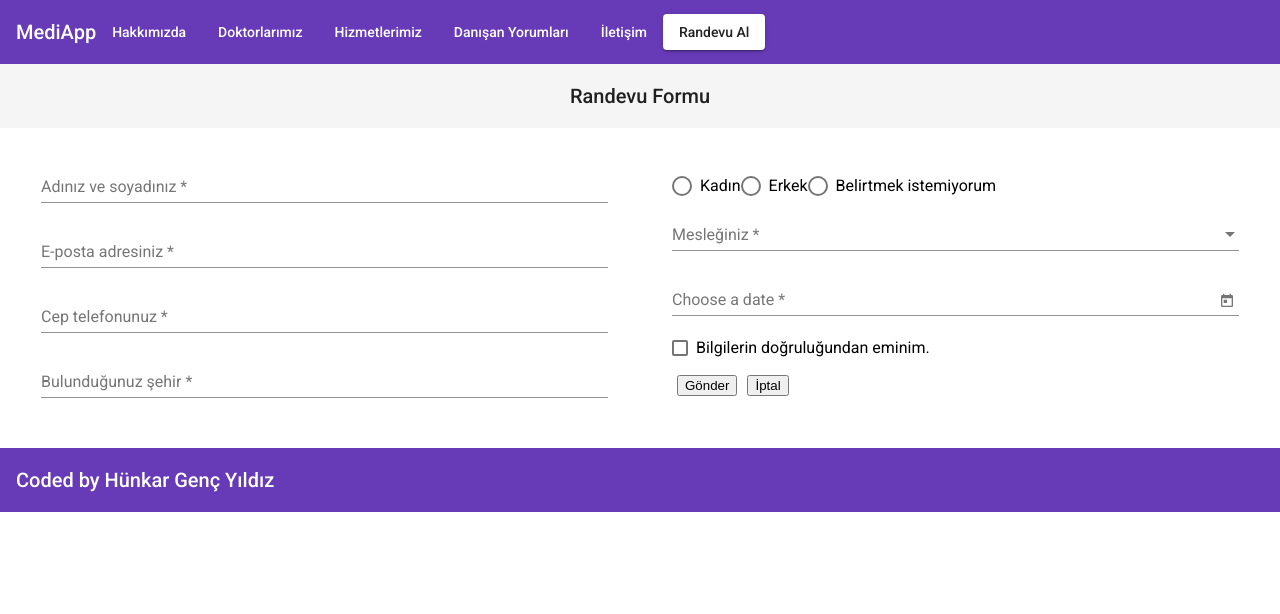
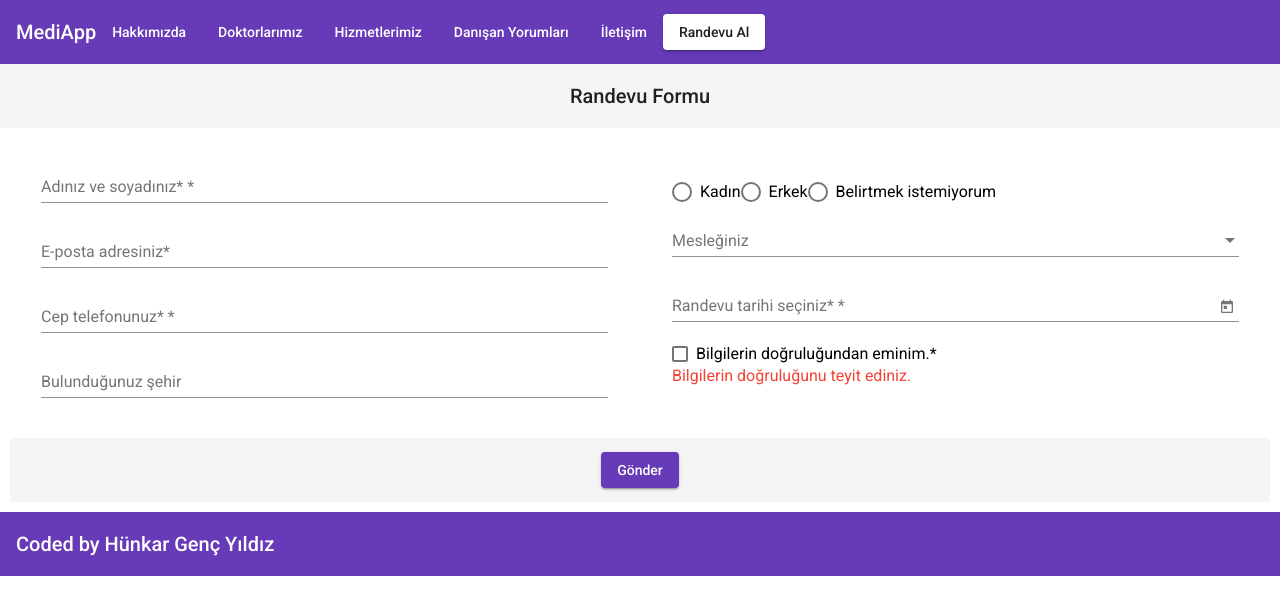
Before and after one commit to hunkargenc/medi-app, an Angular app: page /appointment-form in a window 1280 px wide. Shown: the top 614 px of the page. Built offline with nearby package versions, Linux system fonts and the light colour scheme.

Commit message:
appointment form validators added

```diff
--- a/src/libs/main-module/containers/appointment-form-container/appointment-form-container.component.html
+++ b/src/libs/main-module/containers/appointment-form-container/appointment-form-container.component.html
@@ -17,22 +17,27 @@
           <input
             formControlName="fullName"
             matInput
-            placeholder="Adınız ve soyadınız"
+            placeholder="Adınız ve soyadınız*"
           />
+          <mat-error>Bu alan zorunlu.</mat-error>
         </mat-form-field>
         <mat-form-field>
           <input
             formControlName="email"
             matInput
-            placeholder="E-posta adresiniz"
+            placeholder="E-posta adresiniz*"
           />
+          <mat-error>Geçersiz e-posta.</mat-error>
         </mat-form-field>
         <mat-form-field>
           <input
             formControlName="mobile"
             matInput
-            placeholder="Cep telefonunuz"
+            placeholder="Cep telefonunuz*"
           />
+          <mat-error>Bu alan zorunlu ve minimum 8 karakter olmalıdır.</mat-error>
+          <!-- <mat-error *ngIf="controls[mobile].errors?required">Bu alan zorunlu.</mat-error>
+          <mat-error *ngIf="controls[mobile].errors?minlength">Minimum 8 karakter olmalıdır.</mat-error> -->
         </mat-form-field>
         <mat-form-field>
           <input
@@ -61,7 +66,7 @@
           </mat-select>
         </mat-form-field>
         <!-- <mat-form-field> -->
-          <!-- <input
+        <!-- <input
             formControlName="appointmentDate"
             matInput
             [matDatepicker]="picker"
@@ -71,25 +76,43 @@
             matSuffix
             [for]="picker"
           ></mat-datepicker-toggle> -->
-          <!-- <mat-datepicker #picker></mat-datepicker> -->
+        <!-- <mat-datepicker #picker></mat-datepicker> -->
         <!-- </mat-form-field> -->
         <mat-form-field>
-          <input matInput formControlName="appointmentDate" [matDatepicker]="picker" placeholder="Choose a date">
-          <mat-datepicker-toggle matSuffix [for]="picker"></mat-datepicker-toggle>
+          <input
+            matInput
+            formControlName="appointmentDate"
+            [matDatepicker]="picker"
+            placeholder="Randevu tarihi seçiniz*"
+          />
+          <mat-datepicker-toggle
+            matSuffix
+            [for]="picker"
+          ></mat-datepicker-toggle>
           <mat-datepicker #picker></mat-datepicker>
         </mat-form-field>
         <div class="add-bottom-padding">
-          <mat-checkbox formControlName="isSure">Bilgilerin doğruluğundan eminim.</mat-checkbox>
+          <mat-checkbox formControlName="isSure"
+            >Bilgilerin doğruluğundan eminim.*</mat-checkbox
+          >
+          <mat-error>Bilgilerin doğruluğunu teyit ediniz.</mat-error>
         </div>
-        <div class="button-row">
+        <!-- <div class="button-row">
           <button mat-raised-button-color="primary" type="submit">
             Gönder
           </button>
           <button mat-raised-button-color="warn">İptal</button>
-        </div>
+        </div> -->
       </div>
     </mat-grid-tile>
   </mat-grid-list>
+  <div class="container">
+    <mat-toolbar>
+      <span class="fill-remaining-space"></span>
+      <button mat-raised-button color="primary" type="submit">Gönder</button>
+      <span class="fill-remaining-space"></span>
+    </mat-toolbar>
+  </div>
 </form>
 
 <app-footer></app-footer>
--- a/src/libs/main-module/containers/appointment-form-container/appointment-form-container.component.ts
+++ b/src/libs/main-module/containers/appointment-form-container/appointment-form-container.component.ts
@@ -13,11 +13,11 @@ export class AppointmentFormContainerComponent implements OnInit {
 
   appointmentForm = this.formBuilder.group({
     fullName: this.formBuilder.control(null, [Validators.required]),
-    email: this.formBuilder.control(null, [Validators.required]),
-    mobile: this.formBuilder.control(null, [Validators.required]),
-    city: this.formBuilder.control(null, [Validators.required]),
-    sex: this.formBuilder.control(null, [Validators.required]),
-    job: this.formBuilder.control(null, [Validators.required]),
+    email: this.formBuilder.control(null, [Validators.email]),
+    mobile: this.formBuilder.control(null, [Validators.required, Validators.minLength(8)]),
+    city: this.formBuilder.control(null),
+    sex: this.formBuilder.control(null),
+    job: this.formBuilder.control(null),
     appointmentDate: this.formBuilder.control(null, [Validators.required]),
     isSure: this.formBuilder.control(null, [Validators.required]),
   })
```
